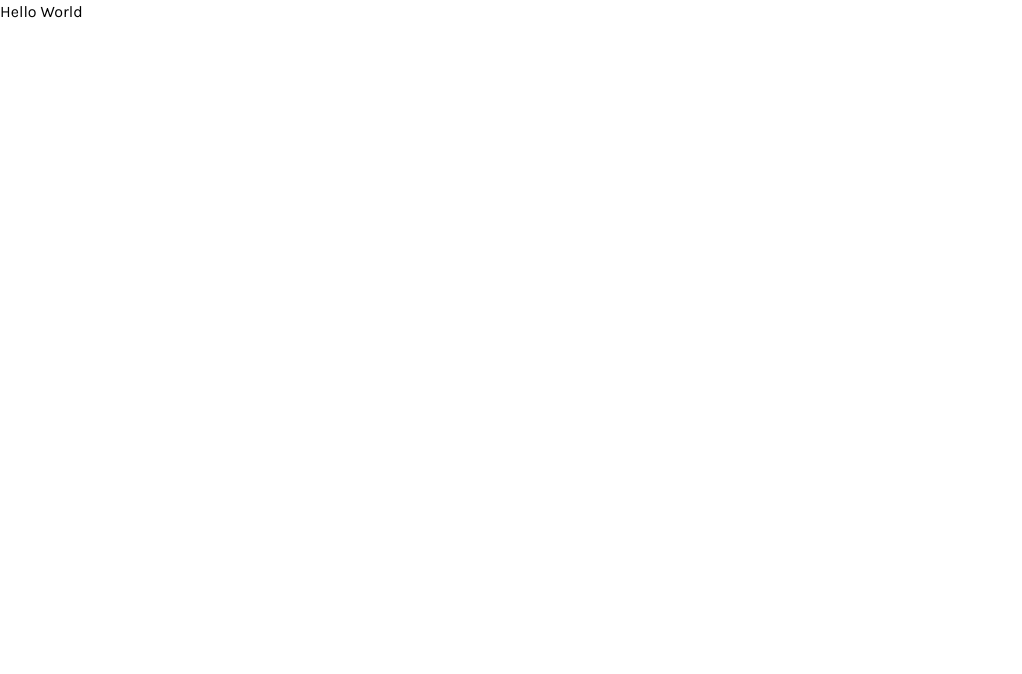
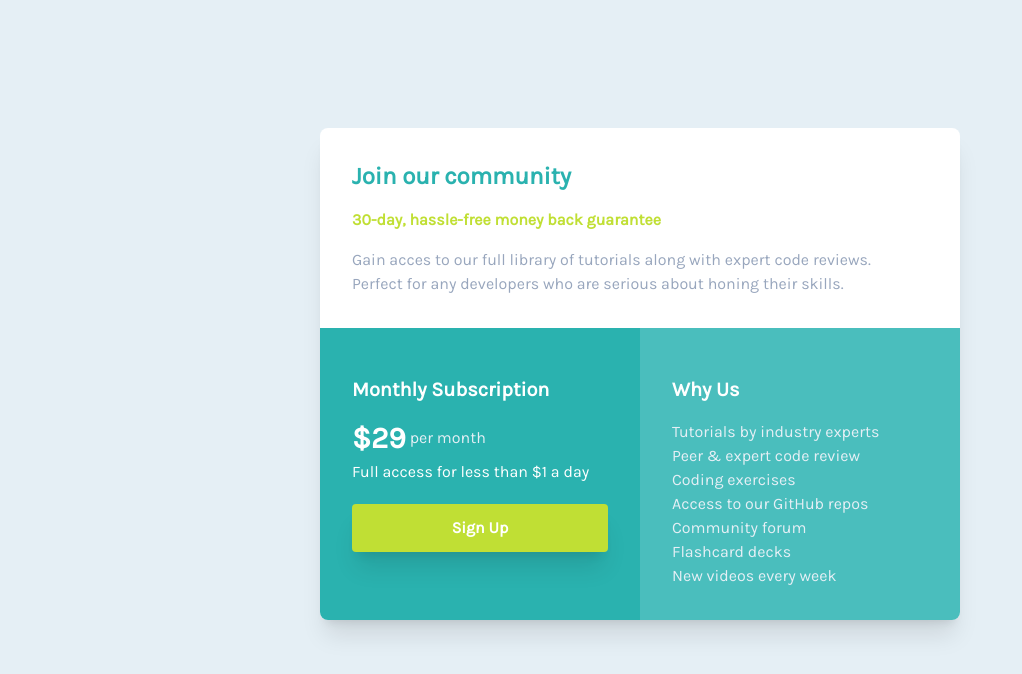
Before and after one commit to pedrosrc/Projeto-Single-Price, a website: page src/index.html in a window 1280 px wide. Shown: the whole page, without its empty margins (0-1022 px from the left). Drawn offline with Linux system fonts and the light colour scheme.

Commit message:
feat: criacao de todo corpo HTML junto com TailWind [86a1zx3p7]

```diff
--- a/src/index.html
+++ b/src/index.html
@@ -1,12 +1,48 @@
 <!DOCTYPE html>
 <html lang="en">
+
 <head>
     <meta charset="UTF-8">
     <meta name="viewport" content="width=device-width, initial-scale=1.0">
     <link href="./output.css" rel="stylesheet">
     <title>Single Price</title>
 </head>
-<body>
-    <h1>Hello World</h1>
+
+<body class="bg-light-gray p-0 m-0 overflow-x-hidden">
+    <main class="bg-white flex flex-col justify-center w-96 md:w-120 rounded-lg m-auto font-['Karla'] my-16 md:mt-32 pg-6 shadow-xl">
+        <div >
+            <div class="text-base p-8">
+                <h1 class="text-2xl text-cyan font-bold">Join our community</h1>
+                <h3 class="text-bright-yellow my-4 font-semibold">30-day, hassle-free money back guarantee</h3>
+                <p class="text-grayish-blue text-base">Gain acces to our full library of tutorials along with expert code reviews.</p>
+                <p class="text-grayish-blue text-base">Perfect for any developers who are serious about honing their skills.</p>
+            </div>
+        </div>
+        <div class="flex flex-col md:flex-row">
+            <div class=" w-auto md:w-1/2 bg-cyan p-8 text-white md:rounded-bl-lg">
+                <h1 class="text-xl font-bold my-4">Monthly Subscription</h1>
+                <div class="flex gap-1 items-center">
+                    <h1 class="text-3xl font-bold">$29 </h1>
+                    <p class="text-light-gray">per month</p>
+                </div>
+                <p class="text-base mt-1">Full access for less than $1 a day</p>
+                <button class="bg-bright-yellow md:w-64 w-80 p-3 rounded mt-5 shadow-xl font-semibold">Sign Up</button>
+            </div>
+            <div class="w-auto md:w-1/2 p-8 bg-cyan-light md:rounded-none md:rounded-br-lg rounded-b-lg text-white">
+                <h1 class="text-xl font-bold my-4">Why Us</h1>
+                <p class="text-light-gray font-normal">
+                    Tutorials by industry experts <br>
+                    Peer & expert code review <br>
+                    Coding exercises <br>
+                    Access to our GitHub repos <br>
+                    Community forum <br>
+                    Flashcard decks <br>
+                    New videos every week
+                </p>
+            </div>
+        </div>
+
+    </main>
 </body>
+
 </html>
```
